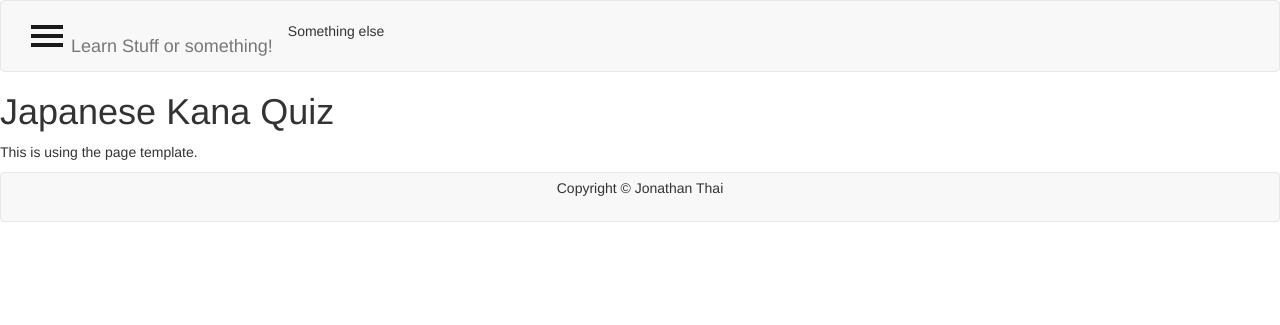
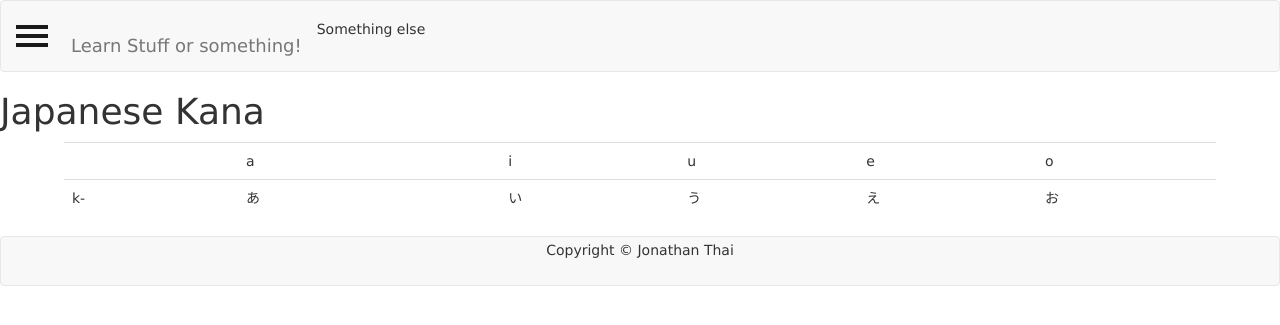
Before and after one commit to Avislux/learn-some-things, a Node server app: page /JapaneseKana in a window 1280 px wide. Shown: the top 325 px of the page. Run offline with Node 20, Linux system fonts and the light colour scheme; some libraries are stand-ins or nearby versions.

Commit message:
small things

```diff
--- a/public/stylesheets/style.css
+++ b/public/stylesheets/style.css
@@ -5,9 +5,14 @@ body {
 a {
   color: #00B7FF;
 }
-
+.container-fluid{
+    margin: 0 5%;
+}
 nav li{
   list-style-type: none;
+}
+td{
+    padding: 5px;
 }
 footer p {
   padding-top:5px;
--- a/routes/index.js
+++ b/routes/index.js
@@ -24,7 +24,7 @@ router.get('/about', function(req, res){
     });
 });
 router.get('/JapaneseKana', function(req, res){
-    res.render('page', {
+    res.render('applications/JapaneseKana', {
         title: 'Japanese Kana Quiz'
     });
 });
--- a/views/applications/JapaneseKana.pug
+++ b/views/applications/JapaneseKana.pug
@@ -1 +1,20 @@
 extends ../layout
+block content
+    h1 Japanese Kana
+    .container-fluid
+        .row
+            table.table
+                tr
+                    td
+                    td a
+                    td i
+                    td u
+                    td e
+                    td o
+                tr
+                    td k-
+                    td あ
+                    td い
+                    td う
+                    td え
+                    td お
--- a/views/layout.pug
+++ b/views/layout.pug
@@ -2,13 +2,14 @@ doctype html
 html
     head
         title= title
+        link(rel='stylesheet', href='tether/dist/css/tether.min.css')
+        link(rel='stylesheet', href='bootstrap/dist/css/bootstrap.min.css')
         link(rel='stylesheet', href='/stylesheets/style.css')
-        link(rel='stylesheet', href='bootstrap/dist/css/bootstrap.min.css')
         link(rel='stylesheet', href='/stylesheets/sidebar.css')
     body
         #wrapper
             .overlay
-            //-collapsible sidebar
+            //-collapsible sidebar TODO: Migrate to Bootstrap 4
             nav.navbar.navbar-inverse.navbar-fixed-top#sidebar-wrapper(role='navigation')
                 ul.nav.sidebar-nav
                     li.sidebar-brand
@@ -19,7 +20,12 @@ html
                         a(href='/about') About
                     li
                         a Whatever
-                    //foreach
+                    - var values = ['JapaneseKana', 'Chinese'];
+                    each file in values
+                        li
+                            //-Change to title
+
+                            a(href=file)=file
                     li
                         a(href='#', data-toggle='dropdown').dropdown-toggle
                         ul.dropdown-menu(role='menu')
@@ -31,24 +37,24 @@ html
 
                 block header
                     nav.navbar.navbar-default
-                        .container-fluid
-                            .navbar-header
+                        .navbar-header
 
-                                button.hamburger.is-closed(type='button', data-toggle='offcanvas')
-                                    span.hamb-top
-                                    span.hamb-middle
-                                    span.hamb-bottom
-                            .collapse.navbar-collapse
-                                ul
-                                    li
-                                        h1
-                                            a(href="/").navbar-brand Learn Stuff or something!
-                                    li Something else
+                            button.hamburger.is-closed(type='button', data-toggle='offcanvas')
+                                span.hamb-top
+                                span.hamb-middle
+                                span.hamb-bottom
+                        .collapse.navbar-collapse
+                            ul
+                                li
+                                    h1
+                                        a(href="/").navbar-brand Learn Stuff or something!
+                                li Something else
                 block content
-                    .container
+                    .container-fluid
                         h1 "Probably a 404 or something"
                 footer.footer.navbar.navbar-default.text-center
                     p Copyright &copy; Jonathan Thai
             script(src='jquery/dist/jquery.min.js')
+            script(src='tether/dist/js/tether.min.js')
             script(src='bootstrap/dist/js/bootstrap.min.js')
             script(src='/js/script.js')
```
